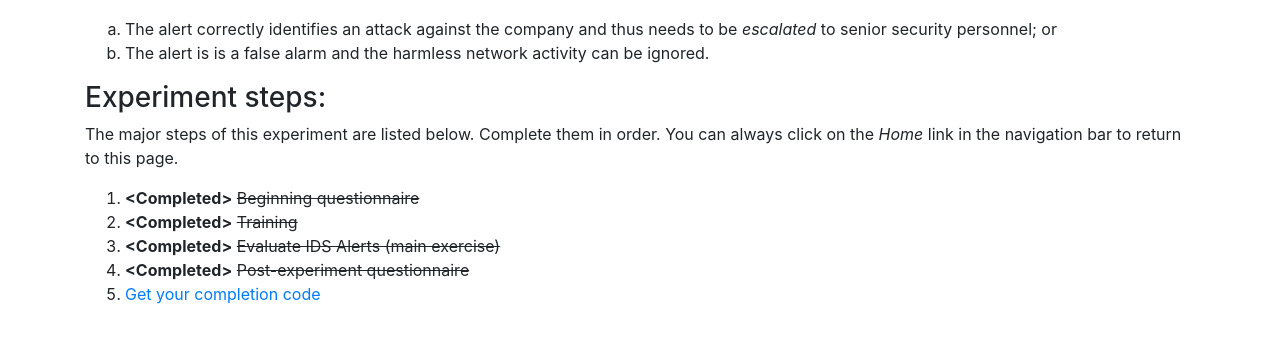
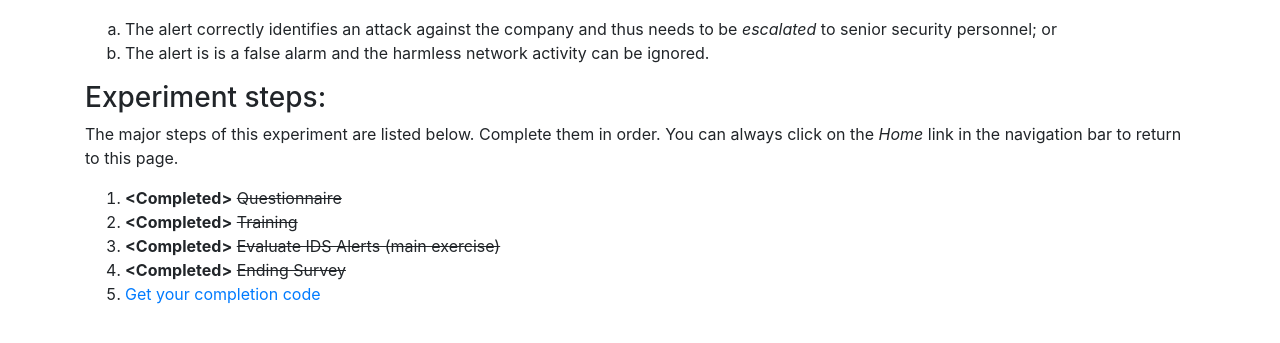
Before and after one commit to uncw-hfcs/ids-simulator, a Flask app: page /intro in a window 1280 px wide. Shown: the part 185-528 px from the top of the page. Run offline with Flask 2, Linux system fonts and the light colour scheme; the visitor is signed in with stand-in values (Sample User, id 1); data comes from the database, SQL or seed files in the repository; some libraries are stand-ins or nearby versions.

Commit message:
Tweaked navbar and intro page link names

```diff
--- a/templates/base.html
+++ b/templates/base.html
@@ -44,8 +44,7 @@
                     {% endif %}
 
                     {% if current_user.is_authenticated and current_user.questionnaire_complete == False %}
-                    <li class="nav-item"><a class="nav-link" href={{ url_for('prequestionnaire')}}>Beginning
-                            questionnaire</a></li>
+                    <li class="nav-item"><a class="nav-link" href={{ url_for('prequestionnaire')}}>Questionnaire</a></li>
                     {% endif %}
 
                     {% if current_user.is_authenticated and current_user.questionnaire_complete == True and current_user.experiment_complete == False %}
@@ -57,8 +56,7 @@
                     {% endif %}
 
                     {% if current_user.is_authenticated and current_user.experiment_complete == True and current_user.survey_complete == False %}
-                    <li class="nav-item"><a class="nav-link" href={{ url_for('postsurvey') }}>Post-experiment
-                            questionnaire</a></li>
+                    <li class="nav-item"><a class="nav-link" href={{ url_for('postsurvey') }}>Ending Survey</a></li>
                     {% endif %}
 
                     {% if current_user.survey_complete == True %}
--- a/templates/intro.html
+++ b/templates/intro.html
@@ -33,9 +33,9 @@ Introduction
     <p>The major steps of this experiment are listed below. Complete them in order. You can always click on the <em>Home</em> link in the navigation bar to return to this page.</p>
     <ol>
         {% if current_user.questionnaire_complete == False %}
-        <li><a href={{ url_for('prequestionnaire')}}>Beginning questionnaire</a></li>
+        <li><a href={{ url_for('prequestionnaire')}}>Questionnaire</a></li>
         {% else %}
-        <li><strong>&lt;Completed&gt;</strong> <del>Beginning questionnaire</del></li>
+        <li><strong>&lt;Completed&gt;</strong> <del>Questionnaire</del></li>
         {% endif %}
 
         {% if current_user.questionnaire_complete == False %}
@@ -56,11 +56,11 @@ Introduction
 
 
         {% if current_user.experiment_complete == False %}
-        <li>Post-experiment questionnaire</li>
+        <li>Ending Survey</li>
         {% elif current_user.survey_complete == False %}
-        <li><a href={{ url_for('postsurvey') }}>Post-experiment questionnaire</a></li>
+        <li><a href={{ url_for('postsurvey') }}>Ending Survey</a></li>
         {% else %}
-        <li><strong>&lt;Completed&gt;</strong> <del>Post-experiment questionnaire</del></li>
+        <li><strong>&lt;Completed&gt;</strong> <del>Ending Survey</del></li>
         {% endif %}
 
         {% if current_user.survey_complete == False %}
--- a/templates/postsurvey.html
+++ b/templates/postsurvey.html
@@ -1,7 +1,7 @@
 {% extends "base.html" %}
 
 {% block title %}
-Post-experiment Survey
+Ending Survey
 {% endblock %}
 
 {% block content %}
@@ -13,7 +13,7 @@ Post-experiment Survey
     </style>
     <main>
         <header>
-            <h1>Post-experiment Survey</h1>
+            <h1>Ending Survey</h1>
             <p>Please rate how you feel about the following.</p>
 
             {% if form.mental.errors or form.physical.errors or form.temporal.errors or form.performance.errors or form.effort.errors or form.frustration.errors %}
```
